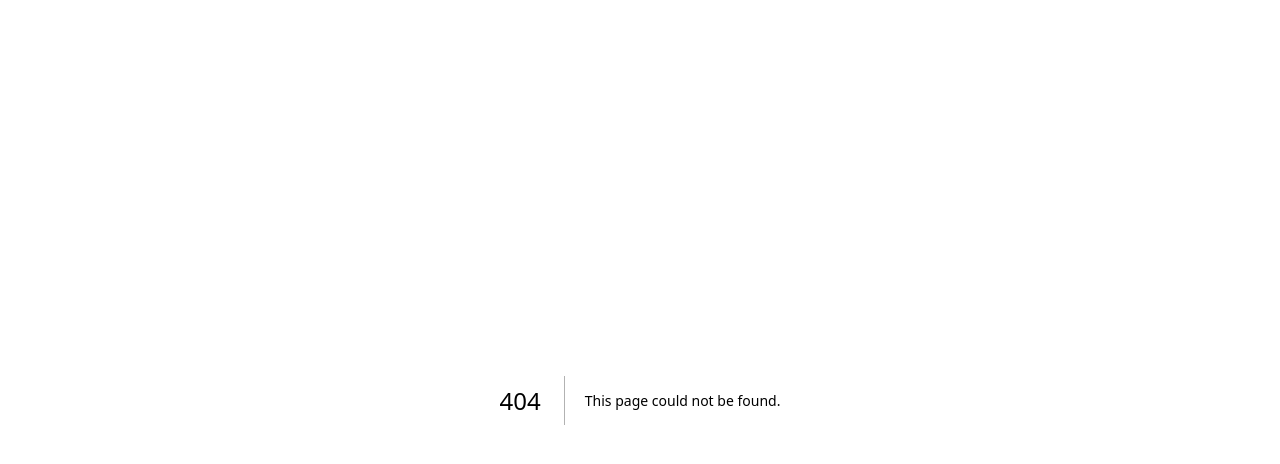
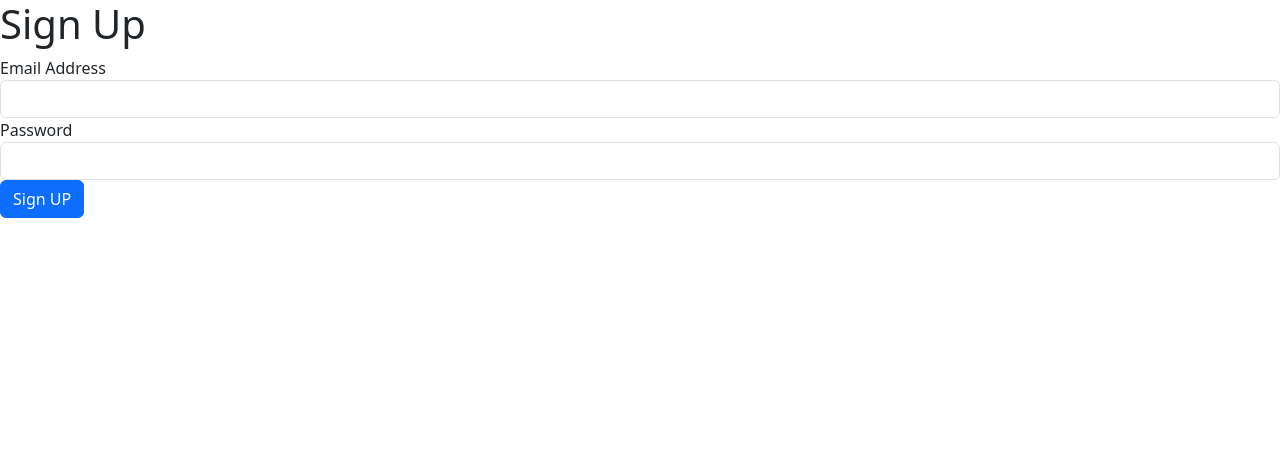
Before and after one commit to MaorHadadLD/ticketing, a Next.js app in the folder client/: page /auth/signup in a window 1280 px wide. Before the commit this address had no page. Shown: the top 464 px of the page. Built offline with nearby package versions, Linux system fonts and the light colour scheme.

Commit message:
adding signup page

```diff
--- a/client/package.json
+++ b/client/package.json
@@ -10,6 +10,8 @@
   "author": "",
   "license": "ISC",
   "dependencies": {
+    "axios": "^1.8.4",
+    "bootstrap": "^5.3.3",
     "next": "^15.1.3",
     "react": "^19.0.0",
     "react-dom": "^19.0.0"
--- /dev/null
+++ b/client/pages/_app.js
@@ -0,0 +1,5 @@
+import 'bootstrap/dist/css/bootstrap.css';
+
+export default ({ Component, pageProps}) => {
+    return <Component {...pageProps} />
+};
--- /dev/null
+++ b/client/pages/auth/signup.js
@@ -0,0 +1,40 @@
+import {useState} from 'react';
+import axios from 'axios';
+
+export default () => {
+    const [email, setEmail] = useState('');
+    const [password, setPassword] = useState('');
+
+    const onSubmit = async (event) => {
+        event.preventDefault();
+
+        const response = await axios.post('/api/users/signup', {
+            email, password
+        })
+    };
+
+
+    return (
+        <form onSubmit={onSubmit}>
+            <h1>Sign Up</h1>
+            <div className="form-group">
+                <label>Email Address</label>
+                <input
+                    value={email}
+                    onChange={e => setEmail(e.target.value)}
+                    className="form-control"
+                />
+            </div>
+            <div className="form-group">
+                <label>Password</label>
+                <input
+                value={password}
+                onChange={e => setPassword(e.target.value)}
+                type="password"
+                className="form-control"
+                />
+            </div>
+            <button className="btn btn-primary">Sign UP</button>
+        </form>
+    );
+};
```
Also changed, not shown: 1 other file (tests, documents, lock files or other folders).
